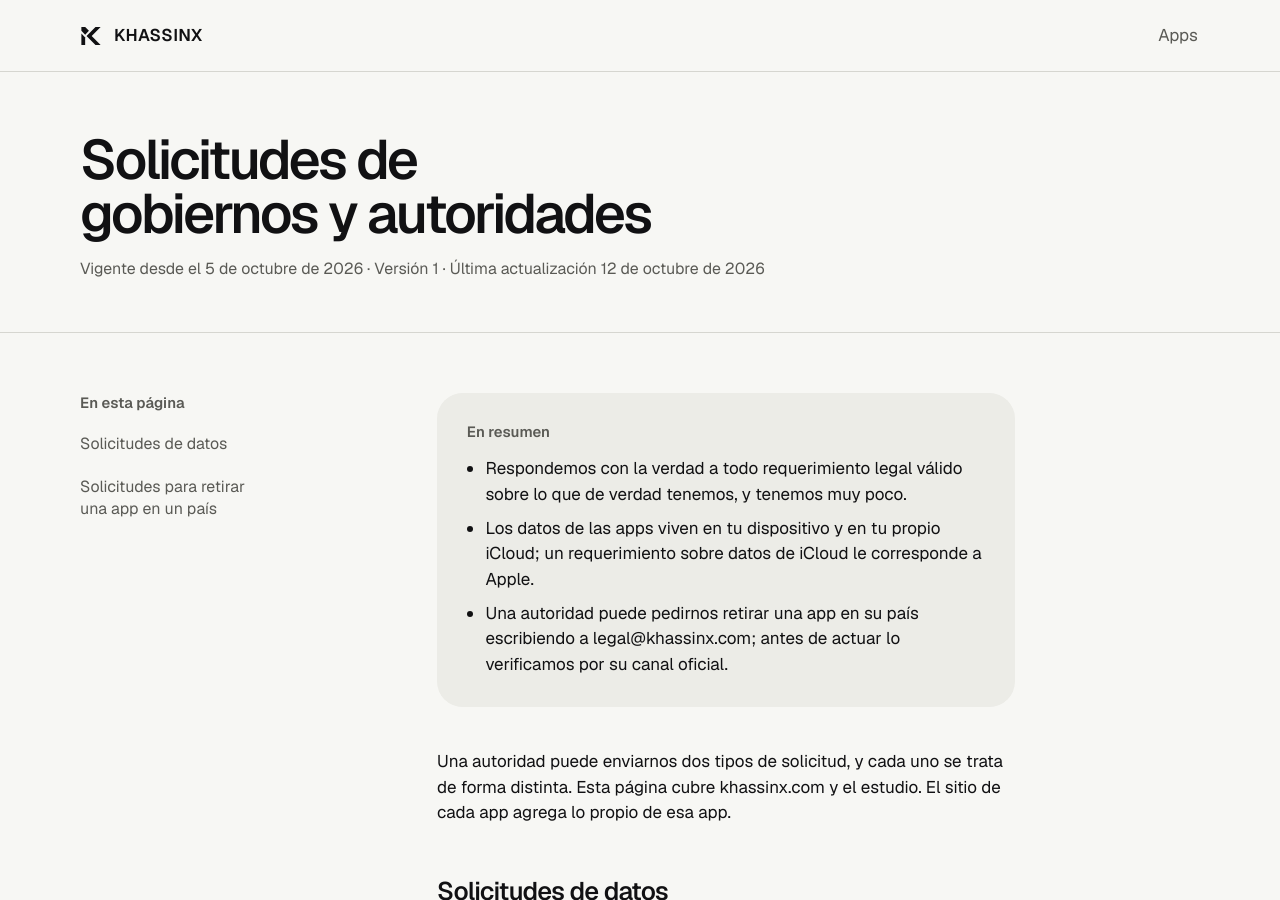
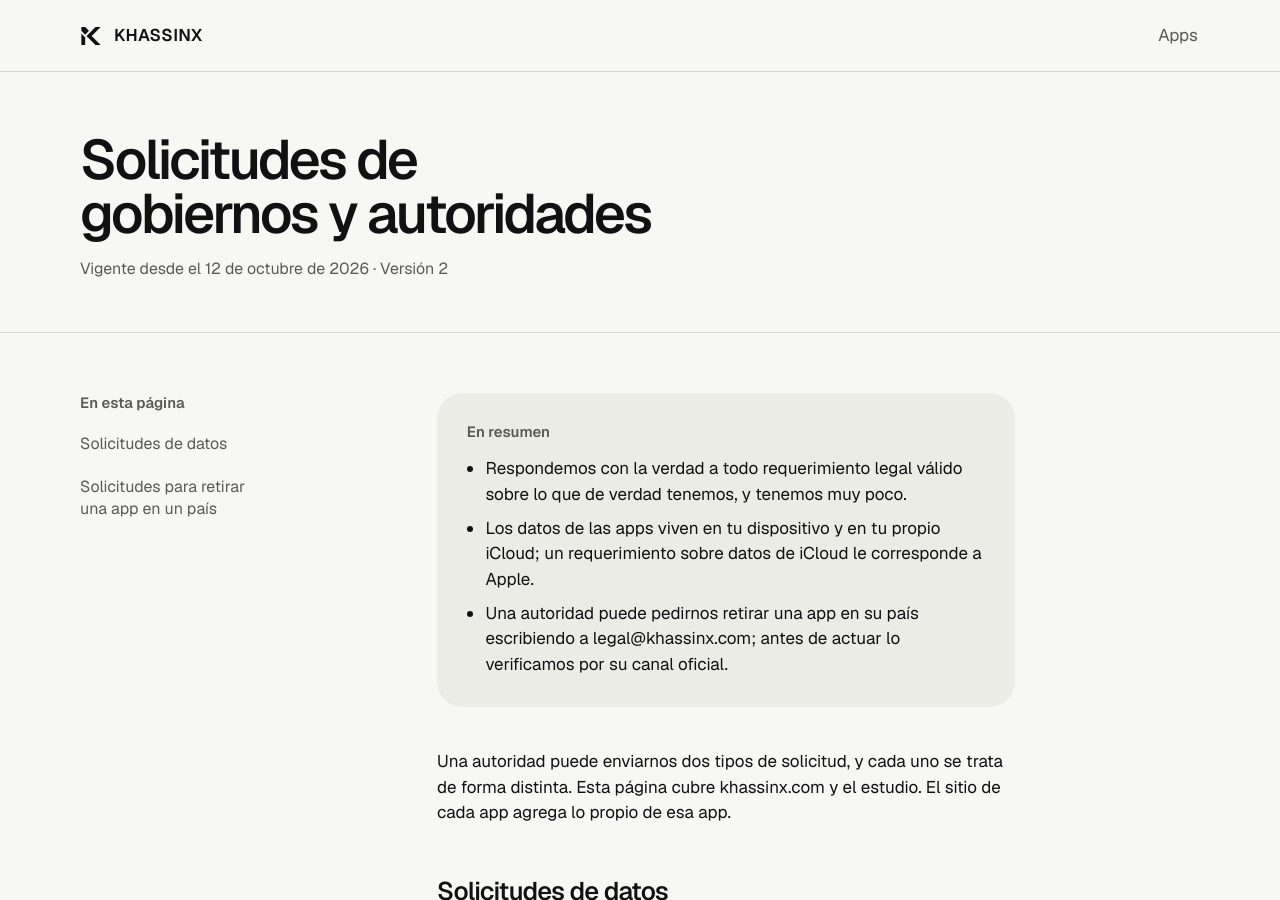
Before and after one commit to KhassinX/khassinx-apex-web, a Jekyll site: the page built from es/legal/requests.md, in a window 1280 px wide and 900 px high. Built offline with Jekyll 4.4.1, drawn with Linux system fonts in a browser that asks for light colours.

Commit message:
requests: version 2, vigente desde 2026-10-12 (el plazo de 7 días no regía el 5-oct)
Revisión de Enlace sobre #54.

Co-Authored-By: Claude Opus 5.5 <noreply@anthropic.com>
Claude-Session: https://claude.ai/code/session_01HcbMZm97AK2qBxhKYzgV1m

```diff
--- a/es/legal/requests.md
+++ b/es/legal/requests.md
@@ -7,8 +7,8 @@ lang: es
 canonical_en: /legal/requests/
 canonical_es: /es/legal/requests/
 updated: 2026-10-12
-effective: 2026-10-05
-version: 1
+effective: 2026-10-12
+version: 2
 related:
   - /es/legal/your-rights/
   - /es/legal/subprocessors/
```
Also changed, not shown: legal/requests.md (+2 -2 lines).
